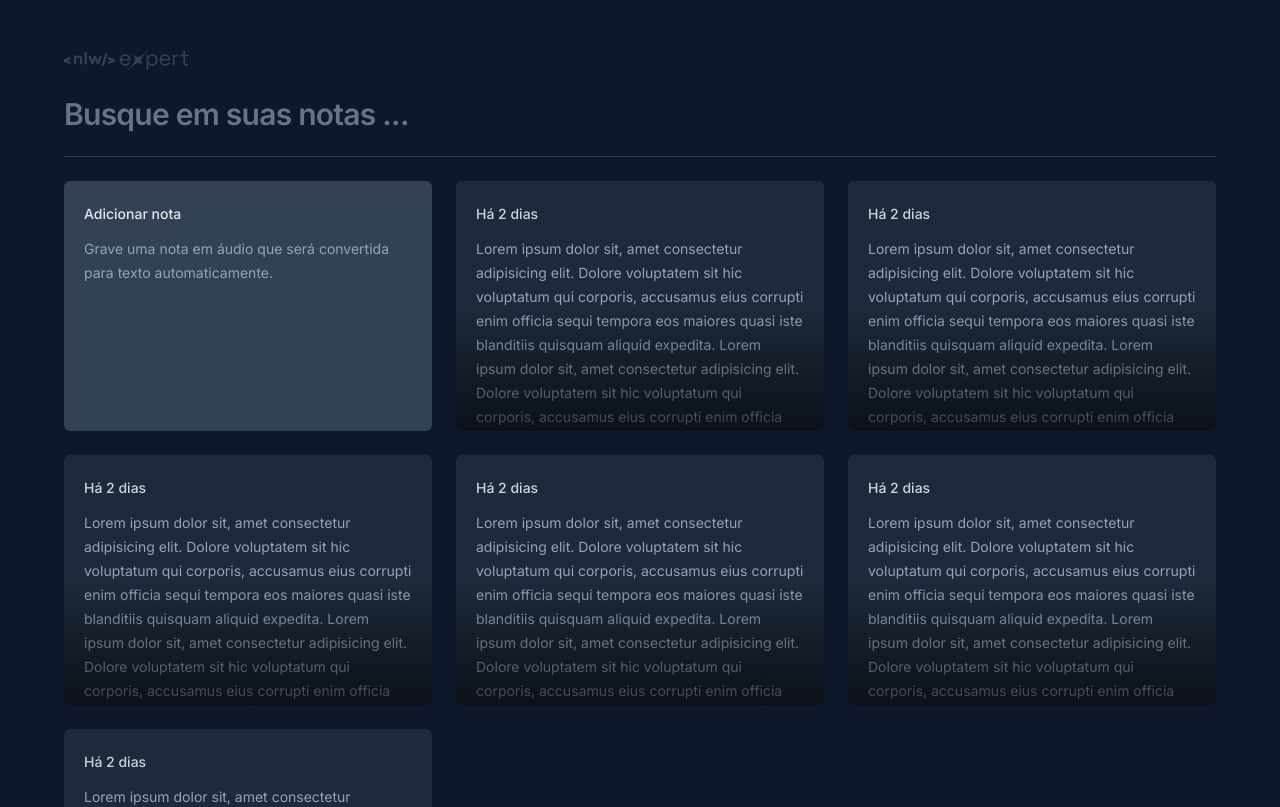
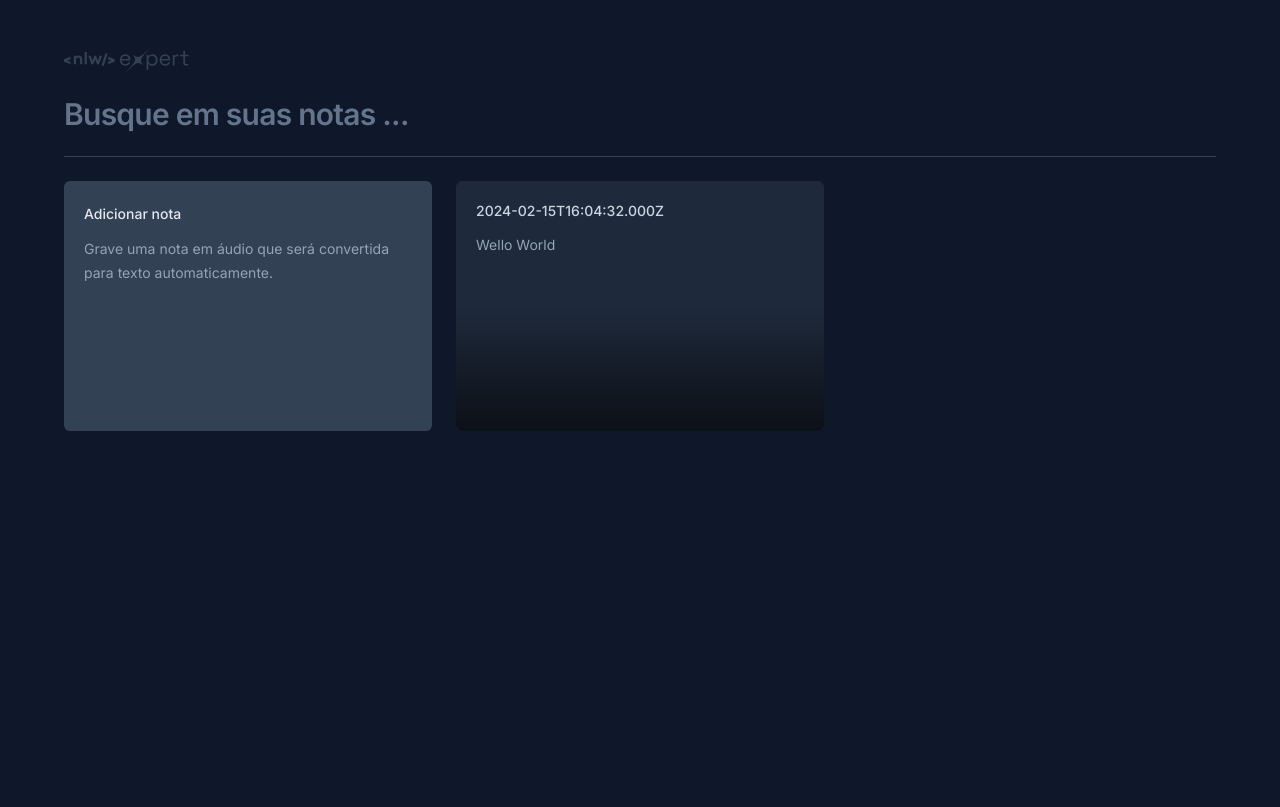
Before and after one commit to dhoouglas/nlw-expert-notes, a React (Vite) app: page / in a window 1280 px wide. Shown: the top 807 px of the page. Built offline with nearby package versions, Linux system fonts and the light colour scheme.

Commit message:
Modal, format date

```diff
--- a/package.json
+++ b/package.json
@@ -9,6 +9,8 @@
     "preview": "vite preview"
   },
   "dependencies": {
+    "@radix-ui/react-dialog": "^1.0.5",
+    "date-fns": "^3.3.1",
     "react": "^18.2.0",
     "react-dom": "^18.2.0"
   },
--- a/src/app.tsx
+++ b/src/app.tsx
@@ -1,6 +1,11 @@
 import logo from "./assets/logo-nlw-expert.svg";
 import { NewNoteCard } from "./components/new-note-card";
 import { NoteCard } from "./components/note-card";
+
+const note = {
+  date: new Date(),
+  content: "Wello World",
+}
 
 export function App() {
   return (
@@ -20,12 +25,8 @@
       <div className="grid grid-cols-3 gap-6 auto-rows-[250px]">
         <NewNoteCard />
 
-        <NoteCard />
-        <NoteCard />
-        <NoteCard />
-        <NoteCard />
-        <NoteCard />
-        <NoteCard />
+        <NoteCard note={note}/>
+
       </div>
     </div>
 
--- a/src/components/note-card.tsx
+++ b/src/components/note-card.tsx
@@ -1,16 +1,45 @@
-export function NoteCard() {
+import * as Dialog from "@radix-ui/react-dialog";
+import { formatDistanceToNow } from "date-fns";
+import { ptBR } from "date-fns/locale";
+
+interface NoteCardProps {
+   note: {
+    date: Date;
+    content: string;
+   }
+}
+
+export function NoteCard({note}: NoteCardProps) {
     return (
-        <button className="rounded-md text-left bg-slate-800 p-5 space-y-3 overflow-hidden relative outline-none hover:ring-2 hover:ring-slate-600 focus-visible:ring-2 focus-visible:ring-lime-400">
-            <span className="text-sm font-medium text-slate-300">
-                Há 2 dias
-            </span>
+        <Dialog.Root>
+            <Dialog.Trigger className="rounded-md text-left flex flex-col bg-slate-800 p-5 gap-3 overflow-hidden relative outline-none hover:ring-2 hover:ring-slate-600 focus-visible:ring-2 focus-visible:ring-lime-400">
+                <span className="text-sm font-medium text-slate-300">
+                    {note.date.toISOString()}
+                </span>
 
-            <p className="text-sm leading-6 text-slate-400">
-                Lorem ipsum dolor sit, amet consectetur adipisicing elit. Dolore voluptatem sit hic voluptatum qui corporis, accusamus eius corrupti enim officia sequi tempora eos maiores quasi iste blanditiis quisquam aliquid expedita.
-                Lorem ipsum dolor sit, amet consectetur adipisicing elit. Dolore voluptatem sit hic voluptatum qui corporis, accusamus eius corrupti enim officia sequi tempora eos maiores quasi iste blanditiis quisquam aliquid expedita.
-            </p>
+                <p className="text-sm leading-6 text-slate-400">
+                    {note.content}
+                </p>
 
-            <div className="absolute bottom-0 left-0 right-0 h-1/2 bg-gradient-to-t from-black/60 to-black/0 pointer-events-none"/>
-      </button>
+                <div className="absolute bottom-0 left-0 right-0 h-1/2 bg-gradient-to-t from-black/60 to-black/0 pointer-events-none"/>
+         </Dialog.Trigger>
+
+        <Dialog.Portal>
+            <Dialog.Overlay className="inset-0 fixed bg-black/50">
+                <Dialog.Content className="fixed left-1/2 top-1/2 -translate-x-1/2 -translate-y-1/2 max-w-[640px] w-full h-[60vh] bg-slate-700 rounded-md flex flex-col outline-none">
+                    <div className="flex flex-1 flex-col gap-3 p-5">
+                        <span className="text-sm font-medium text-slate-300">
+                            {formatDistanceToNow(note.date, { locale: ptBR, addSuffix: true })}
+                        </span>
+
+                        <p className="text-sm leading-6 text-slate-400">
+                            {note.content}
+                        </p>
+                    </div>
+                </Dialog.Content>
+            </Dialog.Overlay>
+        </Dialog.Portal>
+
+        </Dialog.Root>
     )
 }
```
Also changed, not shown: 1 other file (tests, documents, lock files or other folders).
